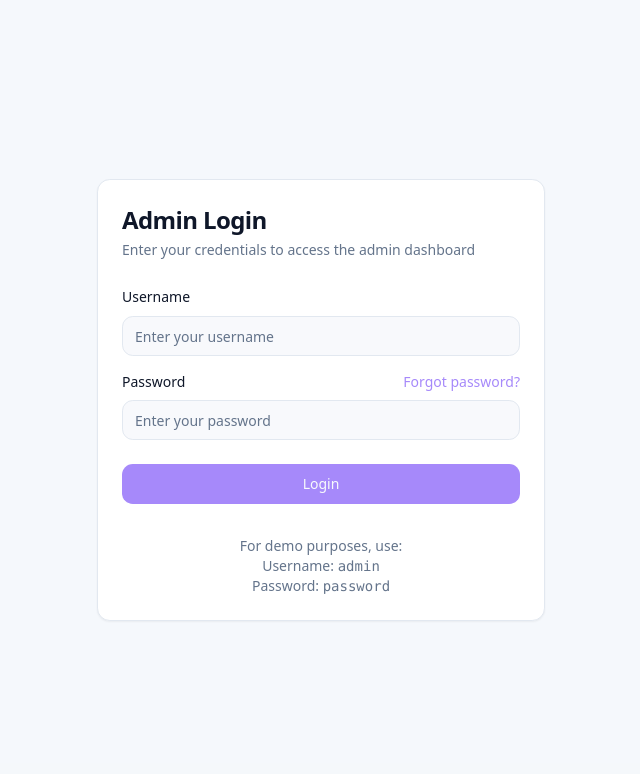
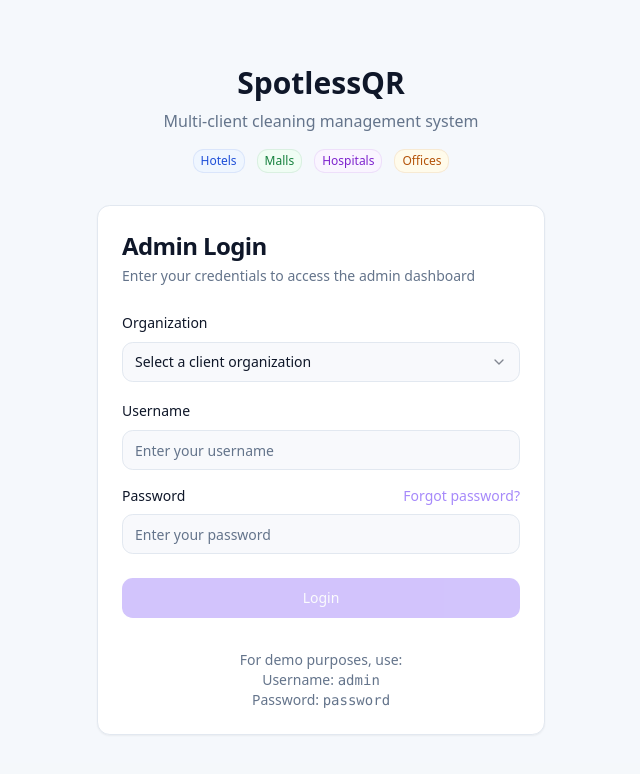
Before and after one commit to esmat-nawahda/clean-scan-track-it, a React (Vite) app: page /admin in a window 1280 px wide. Shown: the top 774 px of the page, without its empty margins (319-959 px from the left). Built offline with nearby package versions, Linux system fonts and the light colour scheme.

Commit message:
Add multi-client login support
Implement changes to allow different clients to log in to the system, enabling multi-tenancy.

```diff
--- a/src/components/admin/AdminLayout.tsx
+++ b/src/components/admin/AdminLayout.tsx
@@ -3,13 +3,15 @@ import React, { useEffect, useState } from 'react';
 import { Outlet, useNavigate } from 'react-router-dom';
 import { Button } from '@/components/ui/button';
 import { Link, NavLink, useLocation } from 'react-router-dom';
-import { Check, Database, File as FileIcon, Settings, Users, QrCode } from 'lucide-react';
+import { Check, Database, File as FileIcon, Settings, Users, QrCode, Building } from 'lucide-react';
 
 interface AuthState {
   isLoggedIn: boolean;
   username: string;
   role: string;
   clientName: string;
+  clientId?: number;
+  clientType?: string;
 }
 
 const AdminLayout = () => {
@@ -46,6 +48,7 @@ const AdminLayout = () => {
       <AdminSidebar
         onLogout={handleLogout}
         clientName={auth?.clientName || 'Loading...'}
+        clientType={auth?.clientType || ''}
         collapsed={sidebarCollapsed}
         toggleSidebar={toggleSidebar}
       />
@@ -64,9 +67,14 @@ const AdminLayout = () => {
             </svg>
           </button>
           <div className="flex items-center justify-between w-full">
-            <h2 className="text-lg font-medium ml-4">
-              {auth?.clientName || 'Admin Dashboard'}
-            </h2>
+            <div className="flex flex-col ml-4">
+              <h2 className="text-lg font-medium">
+                {auth?.clientName || 'Admin Dashboard'}
+              </h2>
+              {auth?.clientType && (
+                <span className="text-xs text-muted-foreground">{auth.clientType}</span>
+              )}
+            </div>
             <div className="flex items-center gap-4">
               {auth?.username && (
                 <span className="text-sm text-muted-foreground">
@@ -88,11 +96,12 @@ const AdminLayout = () => {
 interface AdminSidebarProps {
   onLogout: () => void;
   clientName: string;
+  clientType?: string;
   collapsed: boolean;
   toggleSidebar: () => void;
 }
 
-const AdminSidebar = ({ onLogout, clientName, collapsed, toggleSidebar }: AdminSidebarProps) => {
+const AdminSidebar = ({ onLogout, clientName, clientType, collapsed, toggleSidebar }: AdminSidebarProps) => {
   const location = useLocation();
   const currentPath = location.pathname;
 
@@ -106,13 +115,13 @@ const AdminSidebar = ({ onLogout, clientName, collapsed, toggleSidebar }: AdminS
       <div className={`h-14 flex items-center border-b px-2 ${collapsed ? "justify-center" : "px-4"}`}>
         {!collapsed && (
           <Link to="/admin/dashboard" className="font-semibold text-lg">
-            CleanTrack
+            SpotlessQR
           </Link>
         )}
         {collapsed && (
           <div className="rounded-md bg-primary p-1">
             <div className="h-6 w-6 text-primary-foreground flex items-center justify-center font-bold">
-              CT
+              SQ
             </div>
           </div>
         )}
@@ -120,7 +129,20 @@ const AdminSidebar = ({ onLogout, clientName, collapsed, toggleSidebar }: AdminS
 
       <div className={`py-2 ${collapsed ? "" : "px-4"}`}>
         <div className="space-y-1">
-          {!collapsed && <p className="text-xs text-muted-foreground mb-2 mt-2">Management</p>}
+          {!collapsed && (
+            <>
+              <p className="text-xs text-muted-foreground mb-2 mt-2">Management</p>
+              <div className="bg-muted/50 rounded-md p-2 mb-3">
+                <div className="flex items-center">
+                  <Building className="h-4 w-4 mr-2 text-muted-foreground" />
+                  <div className="truncate">
+                    <p className="text-xs font-medium">{clientName}</p>
+                    {clientType && <p className="text-xs text-muted-foreground">{clientType}</p>}
+                  </div>
+                </div>
+              </div>
+            </>
+          )}
 
           <div>
             <NavLink to="/admin/dashboard" className={getNavClass}>
@@ -170,7 +192,6 @@ const AdminSidebar = ({ onLogout, clientName, collapsed, toggleSidebar }: AdminS
         <div className={`mt-auto pt-4 ${collapsed ? "px-2" : ""}`}>
           {!collapsed ? (
             <div className="space-y-4">
-              <p className="text-xs text-muted-foreground">{clientName}</p>
               <Button onClick={onLogout} variant="outline" className="w-full justify-start">
                 Logout
               </Button>
--- a/src/components/admin/AdminLogin.tsx
+++ b/src/components/admin/AdminLogin.tsx
@@ -6,11 +6,21 @@ import { Input } from '@/components/ui/input';
 import { Label } from '@/components/ui/label';
 import { Card, CardContent, CardDescription, CardFooter, CardHeader, CardTitle } from '@/components/ui/card';
 import { toast } from 'sonner';
+import { Select, SelectContent, SelectItem, SelectTrigger, SelectValue } from '@/components/ui/select';
+
+// Mock client organizations data
+const clientOrganizations = [
+  { id: 1, name: 'Luxury Grand Hotel', type: 'Hotel' },
+  { id: 2, name: 'Westfield Shopping Center', type: 'Mall' },
+  { id: 3, name: 'City General Hospital', type: 'Hospital' },
+  { id: 4, name: 'Demo Company', type: 'Demo' },
+];
 
 const AdminLogin = () => {
   const navigate = useNavigate();
   const [username, setUsername] = useState('');
   const [password, setPassword] = useState('');
+  const [selectedClientId, setSelectedClientId] = useState<string>('');
   const [isLoading, setIsLoading] = useState(false);
 
   const handleLogin = async (e: React.FormEvent) => {
@@ -21,6 +31,11 @@ const AdminLogin = () => {
       return;
     }
 
+    if (!selectedClientId) {
+      toast.error('Please select a client organization');
+      return;
+    }
+
     setIsLoading(true);
 
     try {
@@ -28,17 +43,22 @@ const AdminLogin = () => {
       // For demo purposes, we'll simulate a login
       await new Promise(resolve => setTimeout(resolve, 1000));
 
+      // Find the selected client
+      const selectedClient = clientOrganizations.find(client => client.id.toString() === selectedClientId);
+
       // Demo credentials for testing
-      if (username === 'admin' && password === 'password') {
+      if (username === 'admin' && password === 'password' && selectedClient) {
         // Store some basic demo auth
         localStorage.setItem('cleantrack-auth', JSON.stringify({
           isLoggedIn: true,
           username: username,
           role: 'admin',
-          clientName: 'Demo Company'
+          clientName: selectedClient.name,
+          clientId: selectedClient.id,
+          clientType: selectedClient.type
         }));
 
-        toast.success('Login successful!');
+        toast.success(`Logged in to ${selectedClient.name}!`);
         navigate('/admin/dashboard');
       } else {
         toast.error('Invalid credentials');
@@ -61,6 +81,25 @@ const AdminLogin = () => {
       </CardHeader>
       <form onSubmit={handleLogin}>
         <CardContent className="space-y-4">
+          <div className="space-y-2">
+            <Label htmlFor="clientOrg">Organization</Label>
+            <Select
+              value={selectedClientId}
+              onValueChange={setSelectedClientId}
+            >
+              <SelectTrigger id="clientOrg" disabled={isLoading}>
+                <SelectValue placeholder="Select a client organization" />
+              </SelectTrigger>
+              <SelectContent>
+                {clientOrganizations.map(client => (
+                  <SelectItem key={client.id} value={client.id.toString()}>
+                    {client.name} ({client.type})
+                  </SelectItem>
+                ))}
+              </SelectContent>
+            </Select>
+          </div>
+
           <div className="space-y-2">
             <Label htmlFor="username">Username</Label>
             <Input
@@ -95,7 +134,7 @@ const AdminLogin = () => {
           <Button
             type="submit"
             className="w-full"
-            disabled={isLoading}
+            disabled={isLoading || !selectedClientId}
           >
             {isLoading ? 'Logging in...' : 'Login'}
           </Button>
--- a/src/pages/AdminPage.tsx
+++ b/src/pages/AdminPage.tsx
@@ -4,8 +4,28 @@ import AdminLogin from '@/components/admin/AdminLogin';
 
 const AdminPage = () => {
   return (
-    <div className="min-h-screen flex items-center justify-center bg-muted/40 p-4">
+    <div className="min-h-screen flex flex-col items-center justify-center bg-muted/40 p-4">
       <div className="max-w-lg w-full">
+        <div className="text-center mb-8">
+          <h1 className="text-3xl font-bold mb-2">SpotlessQR</h1>
+          <p className="text-muted-foreground mb-4">
+            Multi-client cleaning management system
+          </p>
+          <div className="flex justify-center gap-3 mb-6">
+            <span className="inline-flex items-center rounded-md bg-blue-50 px-2 py-1 text-xs font-medium text-blue-700 ring-1 ring-inset ring-blue-700/10">
+              Hotels
+            </span>
+            <span className="inline-flex items-center rounded-md bg-green-50 px-2 py-1 text-xs font-medium text-green-700 ring-1 ring-inset ring-green-700/10">
+              Malls
+            </span>
+            <span className="inline-flex items-center rounded-md bg-purple-50 px-2 py-1 text-xs font-medium text-purple-700 ring-1 ring-inset ring-purple-700/10">
+              Hospitals
+            </span>
+            <span className="inline-flex items-center rounded-md bg-amber-50 px-2 py-1 text-xs font-medium text-amber-700 ring-1 ring-inset ring-amber-700/10">
+              Offices
+            </span>
+          </div>
+        </div>
         <AdminLogin />
       </div>
     </div>
```
